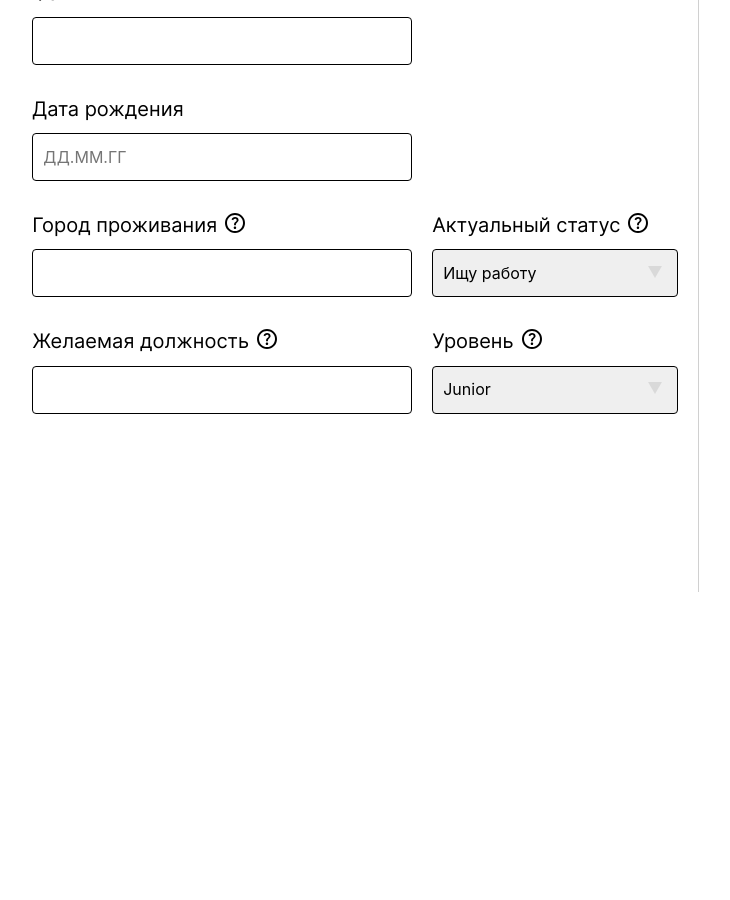
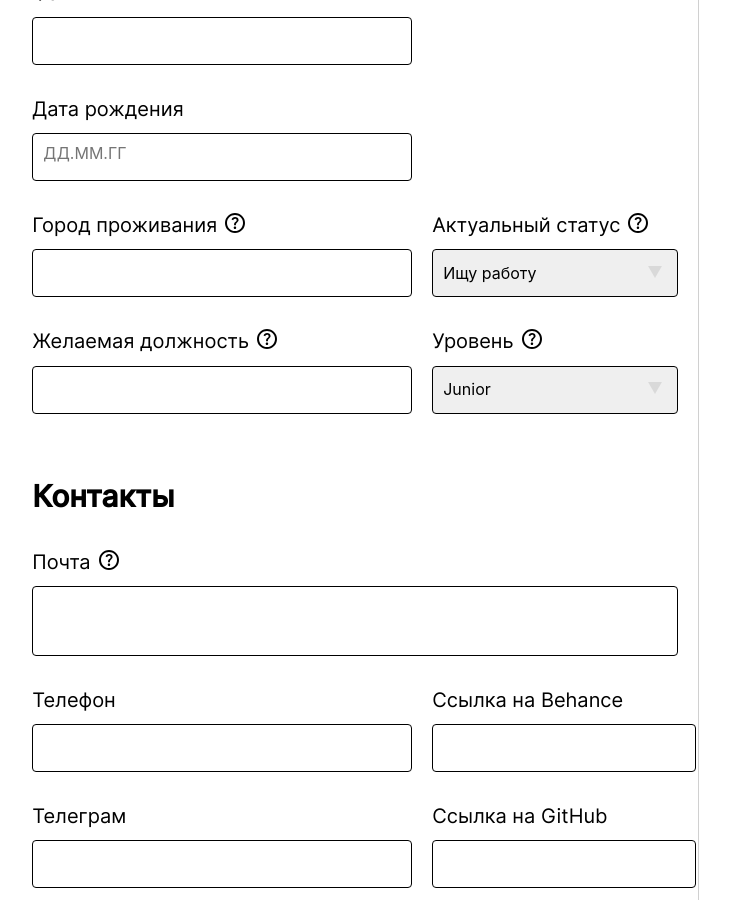
Before and after one commit to homo-errantium/frontend, a React (Create React App) app: page /resume/personal-data in a window 1280 px wide. Shown: the part 400-1300 px from the top of the page, without its empty margins (51-781 px from the left). Before the commit the page ends 992 px from the top, so only its background shows below. Built offline with nearby package versions, Linux system fonts and the light colour scheme.

Commit message:
feat: personal data and double input added
new double input component added and personal data page added

```diff
--- a/src/components/Resume/Experience/Experience.js
+++ b/src/components/Resume/Experience/Experience.js
@@ -28,10 +28,7 @@ function Experience({ setCompletedSteps }) {
         onClick={handleTitleCheckboxClick}
       />
       <div className="experience__form-container">
-				<FormInput
-					label="Название компании"
-					disabled={!hasExperience}
-				/>
+        <FormInput label="Название компании" disabled={!hasExperience} />
         <FormInput label="Сайт компании" disabled={!hasExperience} />
         <FormInput
           label="Должность"
--- a/src/components/Resume/FormPage/FormPage.scss
+++ b/src/components/Resume/FormPage/FormPage.scss
@@ -1,6 +1,6 @@
 .form-page {
   width: 87%;
-  height: 100vh;
+  height: 100%;
   margin: 0 auto;
   padding: 52px 0 0;
   display: flex;
--- a/src/components/Resume/PersonalData/PersonalData.js
+++ b/src/components/Resume/PersonalData/PersonalData.js
@@ -6,11 +6,17 @@ import DoubleInput from '../ResumeComponents/DoubleInput/DoubleInput'
 import {
   CAREER_OBJECTIVE_TIP,
   ACTUAL_STATUS_TIP,
+  EMAIL_TIP,
+  OTHER__SITE_LINK_TIP,
 } from '../../../constants/tips'
 import {
   ACTUAL_STATUS_OPTIONS,
   LEVEL_OPTIONS,
+  LANGUAGE_OPTIONS,
+  LANGUAGE_LEVEL_OPTIONS,
 } from '../../../constants/input-options'
+import FormInput from '../ResumeComponents/FormInput/FormInput'
+import AddButton from '../ResumeComponents/AddButton/AddButton'
 
 function PersonalData({ setCompletedSteps }) {
   React.useEffect(() => {
@@ -19,6 +25,7 @@ function PersonalData({ setCompletedSteps }) {
 
   return (
     <section className="personal-data">
+      <div className="personal-data__container">
         <ResumeTitle title="Персональные данные" />
         <div className="personal-data__form">
           <DoubleInput firstLabel="Имя" ordinaryInputFirst />
@@ -34,7 +41,7 @@ function PersonalData({ setCompletedSteps }) {
             doubleInput
             ordinaryInputFirst
             selectedInputSecond
-					options={ACTUAL_STATUS_OPTIONS}
+            optionsInputSecond={ACTUAL_STATUS_OPTIONS}
             tip
             tipText={ACTUAL_STATUS_TIP}
           />
@@ -44,10 +51,51 @@ function PersonalData({ setCompletedSteps }) {
             doubleInput
             ordinaryInputFirst
             selectedInputSecond
-					options={LEVEL_OPTIONS}
+            optionsInputSecond={LEVEL_OPTIONS}
             tip
             tipText={CAREER_OBJECTIVE_TIP}
           />
+        </div>
+        <ResumeTitle title="Контакты" />
+        <div className="personal-data__form">
+          <FormInput label="Почта" tip tipText={EMAIL_TIP} />
+          <DoubleInput
+            firstLabel="Телефон"
+            secondLabel="Ссылка на Behance"
+            doubleInput
+            ordinaryInputFirst
+            ordinaryInputSecond
+          />
+          <DoubleInput
+            firstLabel="Телеграм"
+            secondLabel="Ссылка на GitHub"
+            doubleInput
+            ordinaryInputFirst
+            ordinaryInputSecond
+          />
+          <DoubleInput
+            firstLabel="Ссылка на другой сайт"
+            secondLabel="Ссылка на видео о себе"
+            doubleInput
+            ordinaryInputFirst
+            ordinaryInputSecond
+            tip
+            tipText={OTHER__SITE_LINK_TIP}
+          />
+        </div>
+        <ResumeTitle title="Владение языками" />
+        <div className="personal-data__form">
+          <DoubleInput
+            firstLabel="Язык"
+            secondLabel="Уровень"
+            doubleInput
+            selectedInputFirst
+            selectedInputSecond
+            optionsInputFirst={LANGUAGE_OPTIONS}
+            optionsInputSecond={LANGUAGE_LEVEL_OPTIONS}
+          />
+          <AddButton />
+        </div>
       </div>
     </section>
   )
--- a/src/components/Resume/PersonalData/PersonalData.scss
+++ b/src/components/Resume/PersonalData/PersonalData.scss
@@ -1,14 +1,22 @@
 .personal-data {
   width: 59.2%;
-  height: calc(100vh - 137px);
-  padding-bottom: 137px;
+  height: 100%;
+  min-height: 100vh;
   padding-right: 20px;
   border-right: 1px solid #D0D0D0;
+}
+.personal-data__container {
+  width: 100%;
+  height: 100%;
+  padding-bottom: 137px;
 }
 .personal-data__form {
   display: flex;
   flex-direction: column;
-  margin: 36px 0;
+  margin: 36px 0 64px;
   gap: 32px;
   max-width: 729px;
 }
+.personal-data__form:last-of-type{
+  margin-bottom: 25px;
+}
--- a/src/components/Resume/ResumeComponents/DoubleInput/DoubleInput.js
+++ b/src/components/Resume/ResumeComponents/DoubleInput/DoubleInput.js
@@ -15,12 +15,13 @@ const DoubleInput = ({
   ordinaryInputFirst,
   selectedInputSecond,
   ordinaryInputSecond,
-	options,
+  optionsInputFirst,
+  optionsInputSecond,
 }) => (
   <div className="double-input">
     <div className="double-input__box">
       <div className="double-input__label-container">
-				<label className="double-input__label" htmlFor="double-input">
+        <label className="double-input__label" htmlFor="selected-input-first">
           {firstLabel}
         </label>
         {tip && <Tip text={tipText} />}
@@ -28,15 +29,11 @@ const DoubleInput = ({
       {selectedInputFirst && (
         <div className="double-input__select-wrapper">
           <select
-						id="double-input"
+            id="selected-input-first"
             className="double-input__field double-input__field_selected"
           >
-						{options.map(value => (
-							<option
-								value={value}
-								className="double-input__field"
-								key={value}
-							>
+            {optionsInputFirst.map(value => (
+              <option value={value} className="double-input__field" key={value}>
                 {value}
               </option>
             ))}
@@ -44,10 +41,10 @@ const DoubleInput = ({
         </div>
       )}
       {ordinaryInputFirst && (
-				<input
+        <textarea
           className="double-input__field"
           disabled={disabled}
-					id="double-input"
+          //   id="ordinary-input-first"
           placeholder={placeholder}
         />
       )}
@@ -58,7 +55,7 @@ const DoubleInput = ({
           <div className="double-input__label-container">
             <label
               className="double-input__label"
-							htmlFor="double-input"
+              htmlFor="selected-input-second"
             >
               {secondLabel}
             </label>
@@ -67,10 +64,10 @@ const DoubleInput = ({
           {selectedInputSecond && (
             <div className="double-input__select-wrapper">
               <select
-								id="double-input"
+                id="selected-input-second"
                 className="double-input__field double-input__field_selected"
               >
-								{options.map(value => (
+                {optionsInputSecond.map(value => (
                   <option
                     value={value}
                     className="double-input__option"
@@ -83,10 +80,10 @@ const DoubleInput = ({
             </div>
           )}
           {ordinaryInputSecond && (
-						<input
+            <textarea
               className="double-input__field double-input__field_short"
               disabled={disabled}
-							id="double-input"
+              //   id="ordinary-input-second"
             />
           )}
         </>
@@ -106,7 +103,8 @@ DoubleInput.propTypes = {
   ordinaryInputFirst: PropTypes.bool,
   selectedInputSecond: PropTypes.bool,
   ordinaryInputSecond: PropTypes.bool,
-	options: PropTypes.arrayOf(PropTypes.string),
+  optionsInputFirst: PropTypes.arrayOf(PropTypes.string),
+  optionsInputSecond: PropTypes.arrayOf(PropTypes.string),
 }
 
 DoubleInput.defaultProps = {
@@ -120,7 +118,8 @@ DoubleInput.defaultProps = {
   ordinaryInputFirst: false,
   selectedInputSecond: false,
   ordinaryInputSecond: false,
-	options: [],
+  optionsInputFirst: [],
+  optionsInputSecond: [],
 }
 
 export default DoubleInput
```
Also changed, not shown: src/components/Resume/ResumeComponents/AddButton/AddButton.js (indentation only), src/components/Resume/ResumeComponents/Checkbox/Checkbox.js (indentation only), src/components/Resume/ResumeComponents/FormInput/FormInput.js (indentation only), src/components/Resume/ResumeComponents/PeriodInput/PeriodInput.js (indentation only), src/components/Resume/ResumeComponents/ResumeTitle/ResumeTitle.js (indentation only), src/constants/input-options.js (indentation only). Lines whose indentation alone changed are shown as unchanged.
